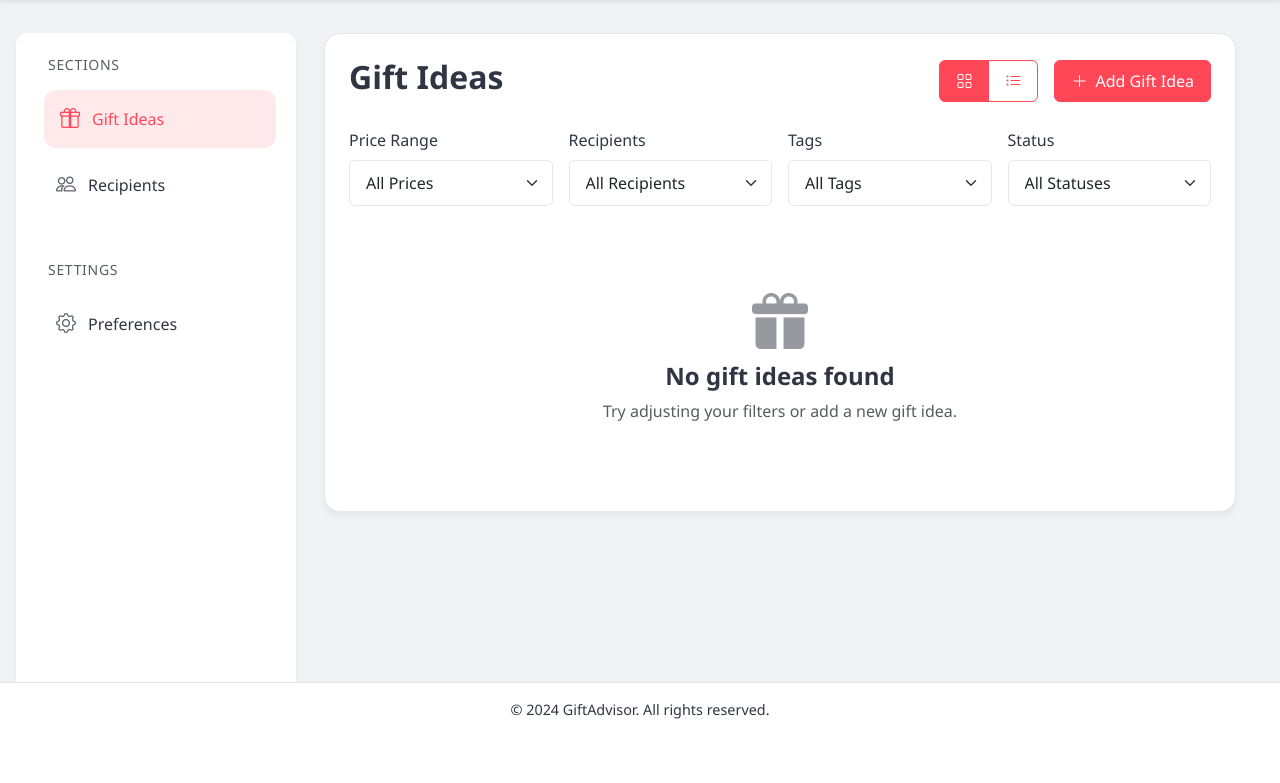
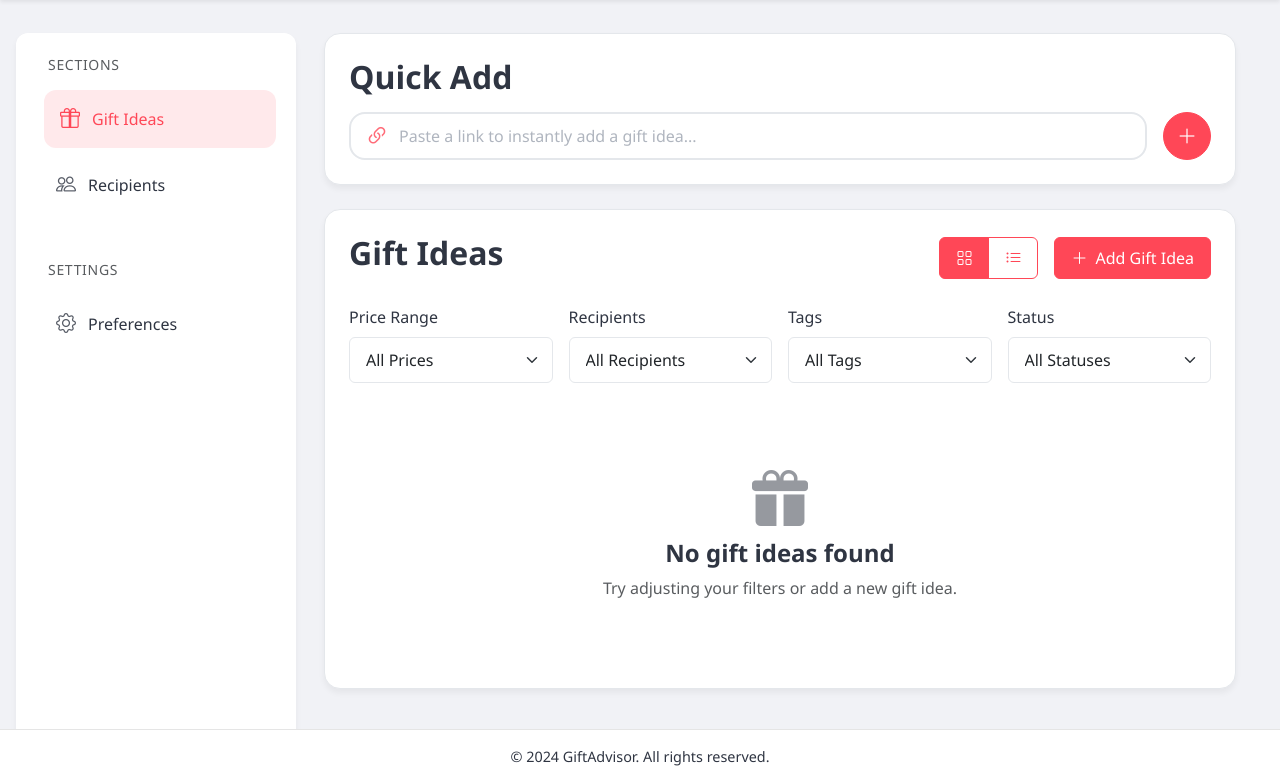
Before and after one commit to DelevoXDG/GiftAdvisor, a Django app: page / in a window 1280 px wide. Shown: the part 63-846 px from the top of the page. Before the commit the page ends 782 px from the top, so only its background shows below. Run offline with Django 5.2, Linux system fonts and the light colour scheme; the visitor is signed in with stand-in values (Sample User, id 1); data comes from the database, SQL or seed files in the repository; data that the repository does not hold is empty; some libraries are stand-ins or nearby versions.

Commit message:
Add "Quick Add" placeholder

```diff
--- a/templates/base.html
+++ b/templates/base.html
@@ -329,6 +329,104 @@
             border-color: var(--primary-color);
             box-shadow: 0 0 0 0.2rem rgba(255, 71, 87, 0.25);
         }
+
+        /* Modern Input Bar */
+        .input-section {
+            position: relative;
+        }
+
+        .modern-input-wrapper {
+            position: relative;
+            transition: all 0.3s ease;
+        }
+
+        .modern-input {
+            width: 100%;
+            padding: 1rem 1rem 1rem 3rem;
+            font-size: 1rem;
+            line-height: 1.5;
+            color: var(--text-color);
+            background-color: var(--card-background);
+            border: 2px solid var(--border-color);
+            border-radius: 1rem;
+            transition: all 0.3s ease;
+            height: 48px;  /* Match height with circular button */
+        }
+
+        .modern-input:focus {
+            outline: none;
+            border-color: var(--primary-color);
+            box-shadow: 0 0 0 4px rgba(255, 71, 87, 0.1);
+        }
+
+        .input-icon {
+            position: absolute;
+            left: 1rem;
+            top: 50%;
+            transform: translateY(-50%);
+            font-size: 1.5rem;
+            color: var(--primary-color);
+            opacity: 0.8;
+            pointer-events: none;
+        }
+
+        .modern-button {
+            padding: 0.8rem 1.5rem;
+            font-size: 1rem;
+            border-radius: 0.75rem;
+            transition: all 0.3s ease;
+            display: flex;
+            align-items: center;
+            gap: 0.5rem;
+            font-weight: 600;
+        }
+
+        .modern-button:hover {
+            transform: translateY(-2px);
+            box-shadow: 0 4px 12px rgba(255, 71, 87, 0.25);
+        }
+
+        /* Remove browser's default URL styling */
+        .modern-input:-webkit-autofill,
+        .modern-input:-webkit-autofill:hover,
+        .modern-input:-webkit-autofill:focus {
+            -webkit-box-shadow: 0 0 0px 1000px var(--card-background) inset;
+            -webkit-text-fill-color: var(--text-color);
+            transition: background-color 5000s ease-in-out 0s;
+        }
+
+        .modern-input::placeholder {
+            color: #9CA3AF;
+            opacity: 0.8;
+        }
+
+        /* Quick Add Section */
+        .quick-add-section {
+            background: var(--card-background);
+            border: 1px solid var(--border-color);
+            border-radius: 1rem;
+            padding: 1.5rem;
+            box-shadow: 0 4px 6px rgba(0,0,0,0.05);
+        }
+
+        /* Circular Button */
+        .circular-button {
+            width: 48px;
+            height: 48px;
+            border-radius: 50%;
+            padding: 0;
+            display: flex;
+            align-items: center;
+            justify-content: center;
+            font-size: 1.25rem;
+            transition: all 0.3s ease;
+            flex-shrink: 0;
+        }
+
+        .circular-button:hover {
+            transform: translateY(-2px) rotate(90deg);
+            box-shadow: 0 4px 12px rgba(255, 71, 87, 0.25);
+        }
     </style>
     {% block extra_css %}{% endblock %}
 </head>
--- a/templates/dashboard.html
+++ b/templates/dashboard.html
@@ -28,6 +28,26 @@
     <!-- Main Content -->
     <div class="main-content">
         <div class="container-fluid py-4">
+            <!-- Quick Add Container -->
+            <div class="quick-add-section mb-4">
+                <h2 class="fw-bold mb-3">Quick Add</h2>
+                <form class="d-flex gap-3">
+                    <div class="flex-grow-1 position-relative">
+                        <div class="modern-input-wrapper">
+                            <i class="bi bi-link-45deg input-icon"></i>
+                            <input type="url"
+                                   class="modern-input"
+                                   placeholder="Paste a link to instantly add a gift idea..."
+                                   autocomplete="off"
+                                   spellcheck="false">
+                        </div>
+                    </div>
+                    <button type="submit" class="btn btn-primary circular-button">
+                        <i class="bi bi-plus-lg"></i>
+                    </button>
+                </form>
+            </div>
+
             <div class="filters-section">
                 <div class="d-flex justify-content-between align-items-center mb-4">
                     <h2 class="fw-bold">Gift Ideas</h2>
```
